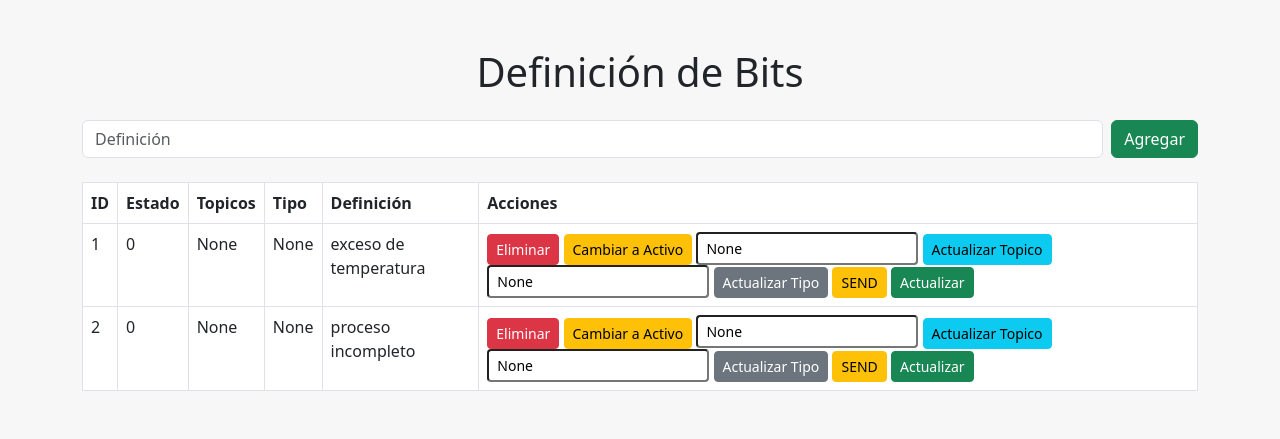
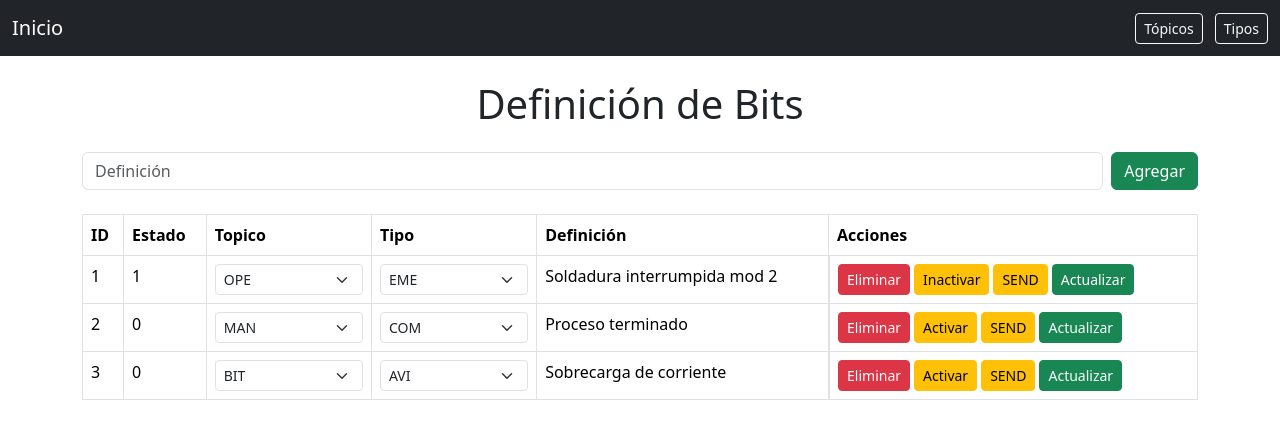
Before and after one commit to RonaldChicche/ntfy_conf, a Flask app: page / in a window 1280 px wide. Shown: the top 439 px of the page. Run offline with Flask 3, Linux system fonts and the light colour scheme; data comes from the database, SQL or seed files in the repository.

Commit message:
Modal, template y organizacion de Tipos

```diff
--- a/app/__init__.py
+++ b/app/__init__.py
@@ -1,9 +1,11 @@
 from flask import Flask
 from flask_sqlalchemy import SQLAlchemy
+from flask_migrate import Migrate
 from dotenv import load_dotenv
 import os
 
 db = SQLAlchemy()
+migrate = Migrate()
 
 def create_app():
     load_dotenv()  # Carga variables del .env
@@ -12,6 +14,7 @@
     app.config.from_object('app.config.Config')
 
     db.init_app(app)
+    migrate.init_app(app, db)
 
     from app.routes import main
     app.register_blueprint(main)
--- a/app/routes.py
+++ b/app/routes.py
@@ -1,5 +1,7 @@
-from flask import Blueprint, render_template, request, redirect, url_for
+from flask import Blueprint, render_template, request, redirect, url_for, jsonify
 from app.models import db, Item, Topico, Tipo
+
+import requests
 
 main = Blueprint('main', __name__)
 
@@ -8,7 +10,9 @@
 @main.route('/')
 def index():
     items = Item.query.all()
-    return render_template('index.html', items=items)
+    topicos = Topico.query.all()
+    tipos = Tipo.query.all()
+    return render_template('index.html', items=items, topicos=topicos, tipos=tipos)
 
 @main.route('/add', methods=['POST'])
 def add_item():
@@ -27,30 +31,32 @@
 
 @main.route('/update/<int:item_id>', methods=['POST'])
 def update_item(item_id):
-    new_def = request.form.get('new_definicion', '')
     item = Item.query.get(item_id)
     if item:
-        item.definicion = new_def
+        item.definicion = request.form.get('new_definicion', item.definicion)
+        item.estado = '1' if request.form.get('estado') == '1' else '0'
+        item.topico_id = int(request.form.get('topico_id')) if request.form.get('topico_id') else None
+        item.tipo_id = int(request.form.get('tipo_id')) if request.form.get('tipo_id') else None
         db.session.commit()
-        return jsonify({'status': 'ok', 'id': item_id, 'new_definicion': new_def})
+        return redirect('/')
     return jsonify({'status': 'error', 'message': 'Item no encontrado'}), 404
 
 @main.route('/item/topico/<int:item_id>', methods=['POST'])
 def update_item_topico(item_id):
-    topico = request.form.get('topico')
+    topico_id = request.form.get('topico_id')
     item = Item.query.get(item_id)
     if item:
-        item.topico = topico
+        item.topico_id = int(topico_id) if topico_id else None
         db.session.commit()
         return redirect('/')
     return jsonify({'status': 'error', 'message': 'Item no encontrado'}), 404
 
 @main.route('/item/tipo/<int:item_id>', methods=['POST'])
 def update_item_tipo(item_id):
-    tipo = request.form.get('tipo')
+    tipo_id = request.form.get('tipo_id')
     item = Item.query.get(item_id)
     if item:
-        item.tipo = tipo
+        item.tipo_id = int(tipo_id) if tipo_id else None
         db.session.commit()
         return redirect('/')
     return jsonify({'status': 'error', 'message': 'Item no encontrado'}), 404
@@ -70,36 +76,40 @@
     else:
         return jsonify({'status': 'error', 'message': 'Item no encontrado'}), 404
 
-
-# @app.route('/send', methods=['POST'])
-# def send_msg():
-#     definicion = request.form.get('definicion', '').strip()
-#     topico = 'mantenimiento'
-#     print(f"{NTFY_URL}{topico}", "--->", definicion)
-#     try:
-#         r = requests.post(f"{NTFY_URL}{topico}", data=definicion.encode('utf-8'))
-#         r.raise_for_status()
-#     except requests.exceptions.RequestException as e:
-#         return jsonify({'error': str(e)}), 500
-
-#     return jsonify({'status': 'mensaje enviado', 'topico': topico}), 200
-
 @main.route('/send', methods=['POST'])
 def send_definicion():
     item_id = request.form.get('item_id')
+
+    if not item_id:
+        print("❌ No se proporcionó item_id")
+        return jsonify({'status': 'error', 'message': 'ID no proporcionado'}), 400
+
     item = Item.query.get(item_id)
+    if not item:
+        print(f"❌ Item con ID {item_id} no encontrado")
+        return jsonify({'status': 'error', 'message': 'Item no encontrado'}), 404
 
-    if item:
-        topico = item.topico or 'mantenimiento'
-        mensaje = f"{topico}: {item.definicion}"
-        print(topico, mensaje)
+    topico = item.topico_rel.topico if item.topico_rel else 'mantenimiento'
+    tipo = item.tipo_rel.descripcion if item.tipo_rel else 'mantenimiento'
+    mensaje = f"{tipo}: {item.definicion}"
 
-        try:
-            requests.post(Config.NTFY_URL, data=mensaje.encode('utf-8'))
-        except Exception as e:
-            print(f"Error al enviar notificación: {e}")
+    # 🔍 Para pruebas: muestra lo que se enviaría
+    print("📤 MENSAJE A ENVIAR:")
+    print("TOPICO:", topico)
+    print("CONTENIDO:", mensaje)
+
+    # 🚫 Comentado para pruebas
+    # try:
+    #     import requests
+    #     response = requests.post(Config.NTFY_URL, data=mensaje.encode('utf-8'))
+    #     response.raise_for_status()
+    #     print("✅ Mensaje enviado a ntfy")
+    # except Exception as e:
+    #     print(f"❌ Error al enviar notificación: {e}")
+    #     return jsonify({'status': 'error', 'message': str(e)}), 500
 
     return redirect('/')
+
 
 # Topicos CRUD --------------------------------------------------
 @main.route('/topicos')
@@ -111,7 +121,7 @@
 def agregar_topico():
     nombre = request.form["nombre"]
     descripcion = request.form.get("descripcion", "")
-    new_topico = Topico(nombre_topico=nombre, descripcion=descripcion)
+    new_topico = Topico(topico=nombre, descripcion=descripcion)
     db.session.add(new_topico)
     db.session.commit()
     return redirect("/topicos")
@@ -133,7 +143,7 @@
 def agregar_tipo():
     nombre = request.form["nombre"]
     descripcion = request.form.get("descripcion", "")
-    new_tipo = Tipo(nombre_tipo=nombre, descripcion=descripcion)
+    new_tipo = Tipo(tipo=nombre, descripcion=descripcion)
     db.session.add(new_tipo)
     db.session.commit()
     return redirect("/tipos")
--- /dev/null
+++ b/app/templates/base.html
@@ -0,0 +1,34 @@
+<!DOCTYPE html>
+<html lang="es">
+<head>
+    <meta charset="UTF-8">
+    <title>{% block title %}Mi Aplicación{% endblock %}</title>
+    <link href="https://cdn.jsdelivr.net/npm/bootstrap@5.3.2/dist/css/bootstrap.min.css" rel="stylesheet">
+</head>
+<body>
+    <nav class="navbar navbar-expand-lg navbar-dark bg-dark mb-4">
+        <div class="container-fluid">
+            <a class="navbar-brand" href="/">Inicio</a>
+            <div>
+                <a class="btn btn-outline-light btn-sm me-2" href="/topicos">Tópicos</a>
+                <a class="btn btn-outline-light btn-sm" href="/tipos">Tipos</a>
+            </div>
+        </div>
+    </nav>
+
+    <div class="container">
+        {% block content %}{% endblock %}
+    </div>
+</body>
+
+<script src="https://cdn.jsdelivr.net/npm/bootstrap@5.3.2/dist/js/bootstrap.bundle.min.js"></script>
+
+<script>
+    document.querySelectorAll('.btn-close').forEach(btn => {
+      btn.addEventListener('click', () => {
+        document.body.focus();
+      });
+    });
+</script>
+
+</html>
--- a/app/templates/index.html
+++ b/app/templates/index.html
@@ -1,15 +1,11 @@
-<!DOCTYPE html>
-<html lang="es">
-<head>
-    <meta charset="UTF-8">
-    <meta name="viewport" content="width=device-width, initial-scale=1.0">
-    <title>Mini App Flask</title>
-    <link href="https://cdn.jsdelivr.net/npm/bootstrap@5.3.0/dist/css/bootstrap.min.css" rel="stylesheet">
-    <link rel="stylesheet" href="{{ url_for('static', filename='style.css') }}">
-</head>
-<body class="container mt-5">
+{% extends 'base.html' %}
+
+{% block title %}Mini App Flask{% endblock %}
+
+{% block content %}
 <h1 class="mb-4 text-center">Definición de Bits</h1>
 
+<!-- Formulario para agregar ítem -->
 <form action="/add" method="POST" class="d-flex mb-4">
     <input type="text" name="definicion" placeholder="Definición" class="form-control me-2" required>
     <button type="submit" class="btn btn-success">Agregar</button>
@@ -20,7 +16,7 @@
         <tr>
             <th>ID</th>
             <th>Estado</th>
-                <th>Topicos</th>
+            <th>Topico</th>
             <th>Tipo</th>
             <th>Definición</th>
             <th>Acciones</th>
@@ -31,42 +27,57 @@
         <tr>
             <td>{{ item.id }}</td>
             <td>{{ item.estado }}</td>
-                <td>{{ item.topico }}</td>
-                <td>{{ item.tipo }}</td>
+            <!-- <td>{{ item.topico_rel.topico }}</td> -->
+              <!-- Tópico -->
+            <!-- Tópico -->
+            <td>
+                <form action="/item/topico/{{ item.id }}" method="POST">
+                    <select name="topico_id" class="form-select form-select-sm" onchange="this.form.submit()">
+                        <option value="">No definido</option>
+                        {% for topico in topicos %}
+                            <option value="{{ topico.id }}" {% if item.topico_id == topico.id %}selected{% endif %}>
+                                {{ topico.topico }}
+                            </option>
+                        {% endfor %}
+                    </select>
+                </form>
+            </td>
+            <!-- <td>{{ item.tipo_rel.tipo }}</td> -->
+            <td>
+                <form action="/item/tipo/{{ item.id }}" method="POST">
+                    <select name="tipo_id" class="form-select form-select-sm" onchange="this.form.submit()">
+                        <option value="">No definido</option>
+                        {% for tipo in tipos %}
+                            <option value="{{ tipo.id }}" {% if item.tipo_id == tipo.id %}selected{% endif %}>
+                                {{ tipo.tipo }}
+                            </option>
+                        {% endfor %}
+                    </select>
+                </form>
+            </td>
             <td>{{ item.definicion }}</td>
-                <td>
-                    <a href="/delete/{{ item.id }}" class="btn btn-danger btn-sm">Eliminar</a>
+            <td class="d-flex flex-wrap gap-1">
+                <!-- Eliminar -->
+                <a href="/delete_item/{{ item.id }}" class="btn btn-danger btn-sm">Eliminar</a>
 
-                    <!-- Formulario para cambiar el estado -->
+                <!-- Cambiar estado -->
                 <form action="/change/{{ item.id }}" method="POST" class="d-inline">
                     <input type="hidden" name="estado" value="{{ item.estado }}">
                     <button type="submit" class="btn btn-warning btn-sm">
-                            Cambiar a {{ 'Inactivo' if item.estado == 1 else 'Activo' }}
+                        {{ 'Inactivar' if item.estado == '1' else 'Activar' }}
                     </button>
                 </form>
 
-                    <!-- Formulario para actualizar el topico -->
-                    <form action="/item/topico/{{ item.id }}" method="POST" class="d-inline">
-                        <input type="text" name="topico" placeholder="Nuevo Topico" class="form-control-sm" value="{{ item.topico }}">
-                        <button type="submit" class="btn btn-info btn-sm">Actualizar Topico</button>
+                <!-- Enviar a ntfy -->
+                <form action="/send" method="POST" class="d-inline">
+                    <input type="hidden" name="item_id" value="{{ item.id }}">
+                    <button type="submit" class="btn btn-warning btn-sm">SEND</button>
                 </form>
 
-                    <!-- Formulario para actualizar el tipo -->
-                    <form action="/item/tipo/{{ item.id }}" method="POST" class="d-inline">
-                        <input type="text" name="tipo" placeholder="Nuevo Tipo" class="form-control-sm" value="{{ item.tipo }}">
-                        <button type="submit" class="btn btn-secondary btn-sm">Actualizar Tipo</button>
-                    </form>
-
-                    <!-- Formulario para enviar el mensaje -->
-                    <form action="/send" method="POST" class="d-inline">
-                        <input type="hidden" name="definicion" value="{{ item.definicion }}">
-                        <button type="submit" class="btn btn-warning btn-sm">
-                            SEND
+                <!-- Actualizar definición (puedes hacer esto más interactivo luego) -->
+                <button class="btn btn-success btn-sm" data-bs-toggle="modal" data-bs-target="#modalItem{{ item.id }}">
+                    Actualizar
                 </button>
-                    </form>
-
-                    <!-- Formulario para actualizar la definición -->
-                    <a href="/update/{{ item.id }}" class="btn btn-success btn-sm">Actualizar</a>
             </td>
         </tr>
         {% else %}
@@ -76,5 +87,7 @@
         {% endfor %}
     </tbody>
 </table>
-</body>
-</html>
+
+{% include 'modal_update.html' %}
+
+{% endblock %}
--- /dev/null
+++ b/app/templates/modal_update.html
@@ -0,0 +1,54 @@
+{% for item in items %}
+<div class="modal fade" id="modalItem{{ item.id }}" tabindex="-1" aria-labelledby="modalLabel{{ item.id }}" aria-hidden="true">
+  <div class="modal-dialog modal-lg">
+    <div class="modal-content">
+      <form action="/update/{{ item.id }}" method="POST">
+        <div class="modal-header">
+          <h5 class="modal-title" id="modalLabel{{ item.id }}">Editar Ítem #{{ item.id }}</h5>
+          <button type="button" class="btn-close" data-bs-dismiss="modal" aria-label="Cerrar"></button>
+        </div>
+        <div class="modal-body">
+          <div class="form-check form-switch mb-3">
+            <input class="form-check-input" type="checkbox" id="estadoSwitch{{ item.id }}" name="estado"
+                   value="1" {% if item.estado == '1' %}checked{% endif %}>
+            <label class="form-check-label" for="estadoSwitch{{ item.id }}">Estado Activo</label>
+          </div>
+
+          <div class="mb-3">
+            <label class="form-label">Tópico</label>
+            <select name="topico_id" class="form-select">
+              <option value="">No definido</option>
+              {% for topico in topicos %}
+              <option value="{{ topico.id }}" {% if item.topico_id == topico.id %}selected{% endif %}>
+                {{ topico.topico }}
+              </option>
+              {% endfor %}
+            </select>
+          </div>
+
+          <div class="mb-3">
+            <label class="form-label">Tipo</label>
+            <select name="tipo_id" class="form-select">
+              <option value="">No definido</option>
+              {% for tipo in tipos %}
+              <option value="{{ tipo.id }}" {% if item.tipo_id == tipo.id %}selected{% endif %}>
+                {{ tipo.tipo }}
+              </option>
+              {% endfor %}
+            </select>
+          </div>
+
+          <div class="mb-3">
+            <label class="form-label">Definición</label>
+            <textarea name="new_definicion" class="form-control" rows="5" required>{{ item.definicion }}</textarea>
+          </div>
+        </div>
+        <div class="modal-footer">
+          <button type="button" class="btn btn-secondary" data-bs-dismiss="modal">Cancelar</button>
+          <button type="submit" class="btn btn-primary">Guardar Cambios</button>
+        </div>
+      </form>
+    </div>
+  </div>
+</div>
+{% endfor %}
```
Also changed, not shown: app/models.py (+17 -9 lines), app/templates/tipos.html (+28 -0 lines), app/templates/topicos.html (+6 -11 lines), requirements.txt (added, +22 -0 lines), instance/data.db. Lines whose indentation alone changed are shown as unchanged.
